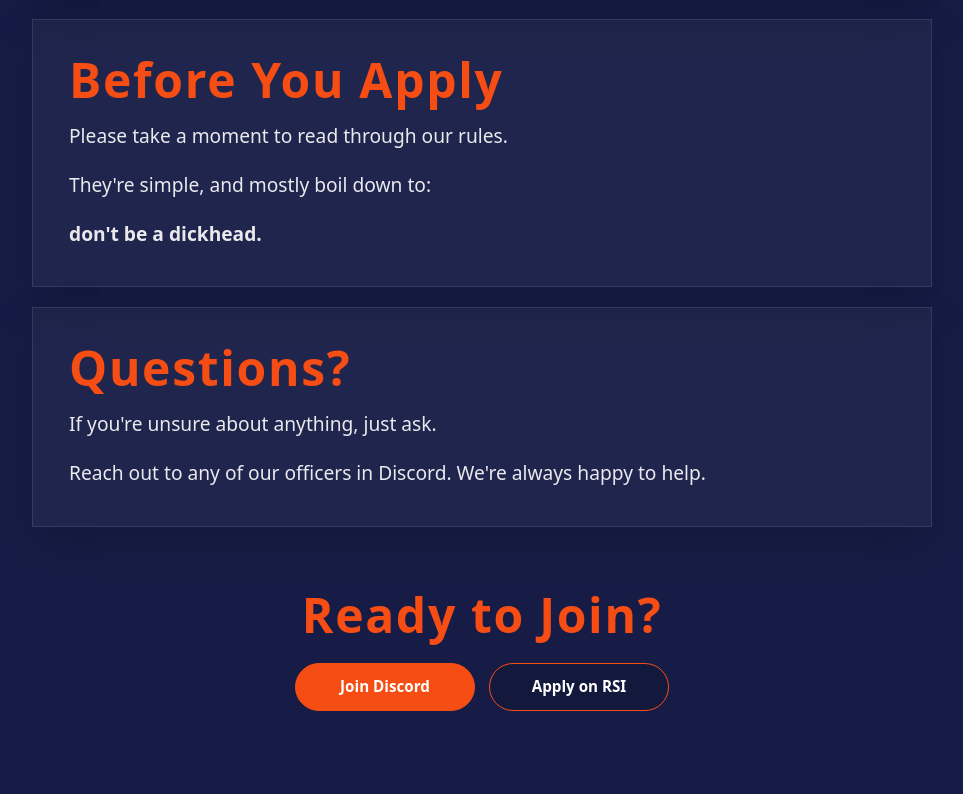
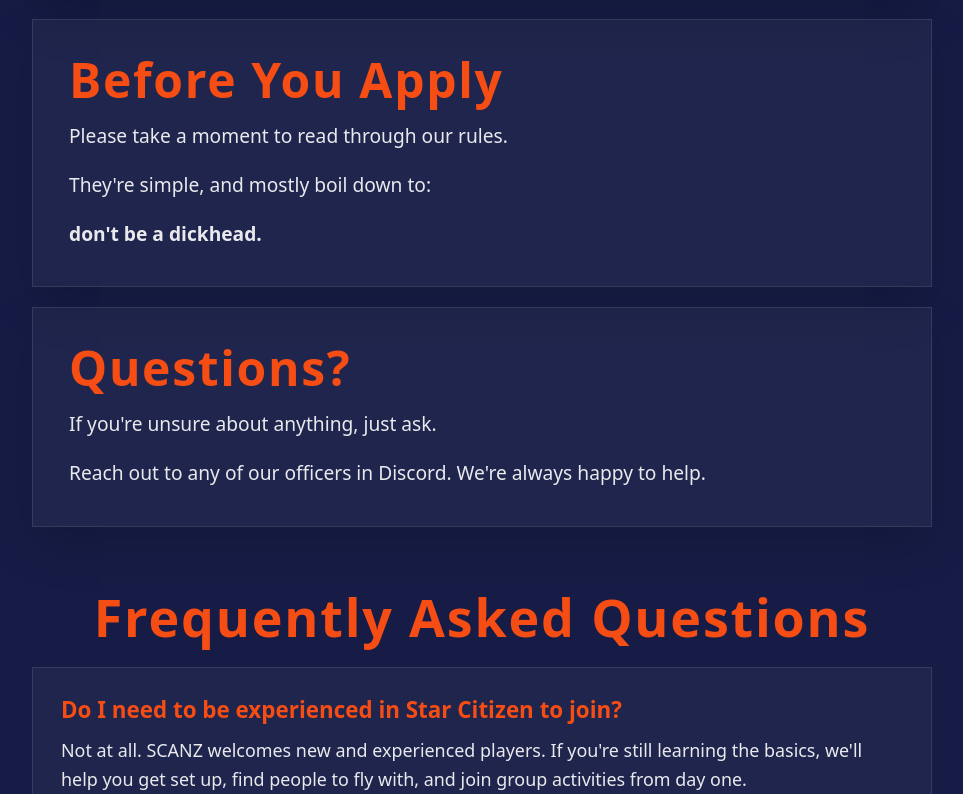
Before and after one commit to groydis/scanz-website, a Nuxt app: page /join in a window 1280 px wide. Shown: the part 2006-2800 px from the top of the page, without its empty margins (158-1121 px from the left). Built offline with nearby package versions, Linux system fonts and the light colour scheme.

Commit message:
Add FAQ section to join page with structured data for improved user support and SEO

```diff
--- a/app/pages/join.vue
+++ b/app/pages/join.vue
@@ -95,6 +95,21 @@
       </article>
     </section>
 
+    <section class="join-faq" aria-labelledby="faq-title">
+      <h2 id="faq-title">Frequently Asked Questions</h2>
+
+      <div class="faq-list">
+        <article
+          v-for="item in faqItems"
+          :key="item.question"
+          class="faq-item"
+        >
+          <h3>{{ item.question }}</h3>
+          <p>{{ item.answer }}</p>
+        </article>
+      </div>
+    </section>
+
     <section class="ready-cta" aria-labelledby="ready-title">
       <h2 id="ready-title">Ready to Join?</h2>
       <div class="cta-actions" aria-label="Join SCANZ">
@@ -120,6 +135,72 @@
 </template>
 
 <script setup lang="ts">
+const faqItems = [
+  {
+    question: "Do I need to be experienced in Star Citizen to join?",
+    answer:
+      "Not at all. SCANZ welcomes new and experienced players. If you're still learning the basics, we'll help you get set up, find people to fly with, and join group activities from day one.",
+  },
+  {
+    question: "Do I need to own a specific ship?",
+    answer:
+      "Nope. Fly what you've got. A lot of Star Citizen content works better with a crew, so you'll often be flying alongside others or joining multicrew ships anyway.",
+  },
+  {
+    question: "What time do you usually play?",
+    answer:
+      "SCANZ is primarily an Australia and New Zealand community, so most activity happens during AU/NZ evenings and weekends, around AEST and NZST time zones.",
+  },
+  {
+    question: "What kind of gameplay does SCANZ do?",
+    answer:
+      "Pretty much everything: combat, mining, hauling, salvage, exploration, events, rescue runs, and whatever chaos the latest Star Citizen patch allows.",
+  },
+  {
+    question: "Is SCANZ casual or hardcore?",
+    answer:
+      "We're casual-first. We run organised events and operations, but there are no mandatory ops, strict roles, or pressure to play a certain way.",
+  },
+  {
+    question: "Do I have to join the Discord?",
+    answer:
+      "You don't have to join Discord before applying, but we strongly recommend it. Discord is where we organise events, coordinate comms, help new players, and keep the community active.",
+  },
+  {
+    question: "How does joining SCANZ work?",
+    answer:
+      "Join the Discord, then apply through the official SCANZ RSI organisation page. If your Discord name is different from your in-game name, include both so we can match things up quickly.",
+  },
+  {
+    question: "Can I play with other groups too?",
+    answer:
+      "Yes. SCANZ does not control who you fly with or how you play. The simple rule is: don't knowingly attack SCANZ members. If mistakes happen, talk to an officer and sort it out.",
+  },
+  {
+    question: "Is SCANZ only for Australia and New Zealand players?",
+    answer:
+      "No. SCANZ is based around Australian and New Zealand time zones, but players from anywhere are welcome if our community and play times work for them.",
+  },
+  {
+    question: "What happens after I join?",
+    answer:
+      "Once approved, you'll get full Discord access, meet the crew, and can jump into events or casual gameplay. We also provide onboarding guidance so new members can get involved quickly.",
+  },
+] as const;
+
+const faqSchema = {
+  "@context": "https://schema.org",
+  "@type": "FAQPage",
+  mainEntity: faqItems.map((item) => ({
+    "@type": "Question",
+    name: item.question,
+    acceptedAnswer: {
+      "@type": "Answer",
+      text: item.answer,
+    },
+  })),
+};
+
 useSeoMeta({
   title: "How to Join SCANZ – Star Citizen ANZ Community",
   description:
@@ -129,6 +210,15 @@ useSeoMeta({
     "Start with the SCANZ Discord, then apply through RSI to join the Star Citizen Australia & New Zealand community.",
   ogImage: "/logo.png",
   twitterCard: "summary_large_image",
+});
+
+useHead({
+  script: [
+    {
+      type: "application/ld+json",
+      children: JSON.stringify(faqSchema),
+    },
+  ],
 });
 </script>
 
@@ -141,6 +231,7 @@ useSeoMeta({
 
 .join-hero,
 .join-content,
+.join-faq,
 .ready-cta {
   width: min(100%, 900px);
   margin: 0 auto;
@@ -238,6 +329,43 @@ useSeoMeta({
   color: var(--color-accent);
 }
 
+.join-faq {
+  margin-top: 4rem;
+}
+
+.join-faq h2 {
+  font-size: clamp(2rem, 4.5vw, 3.25rem);
+  line-height: 1;
+  letter-spacing: 0.035em;
+  text-align: center;
+}
+
+.faq-list {
+  display: grid;
+  gap: 1rem;
+  margin-top: 1.5rem;
+}
+
+.faq-item {
+  padding: clamp(1.25rem, 3vw, 1.75rem);
+  background: rgb(255 255 255 / 4%);
+  border: 1px solid rgb(255 255 255 / 10%);
+}
+
+.faq-item h3 {
+  color: var(--color-accent);
+  font-size: clamp(1.15rem, 2.4vw, 1.4rem);
+  line-height: 1.25;
+}
+
+.faq-item p {
+  margin-top: 0.75rem;
+  color: var(--color-text);
+  font-size: clamp(1rem, 2vw, 1.12rem);
+  line-height: 1.65;
+  opacity: 0.9;
+}
+
 .text-link {
   color: var(--color-accent);
   font-weight: 800;
@@ -331,6 +459,7 @@ useSeoMeta({
   }
 
   .join-content,
+  .join-faq,
   .ready-cta {
     margin-top: 3rem;
   }
```
